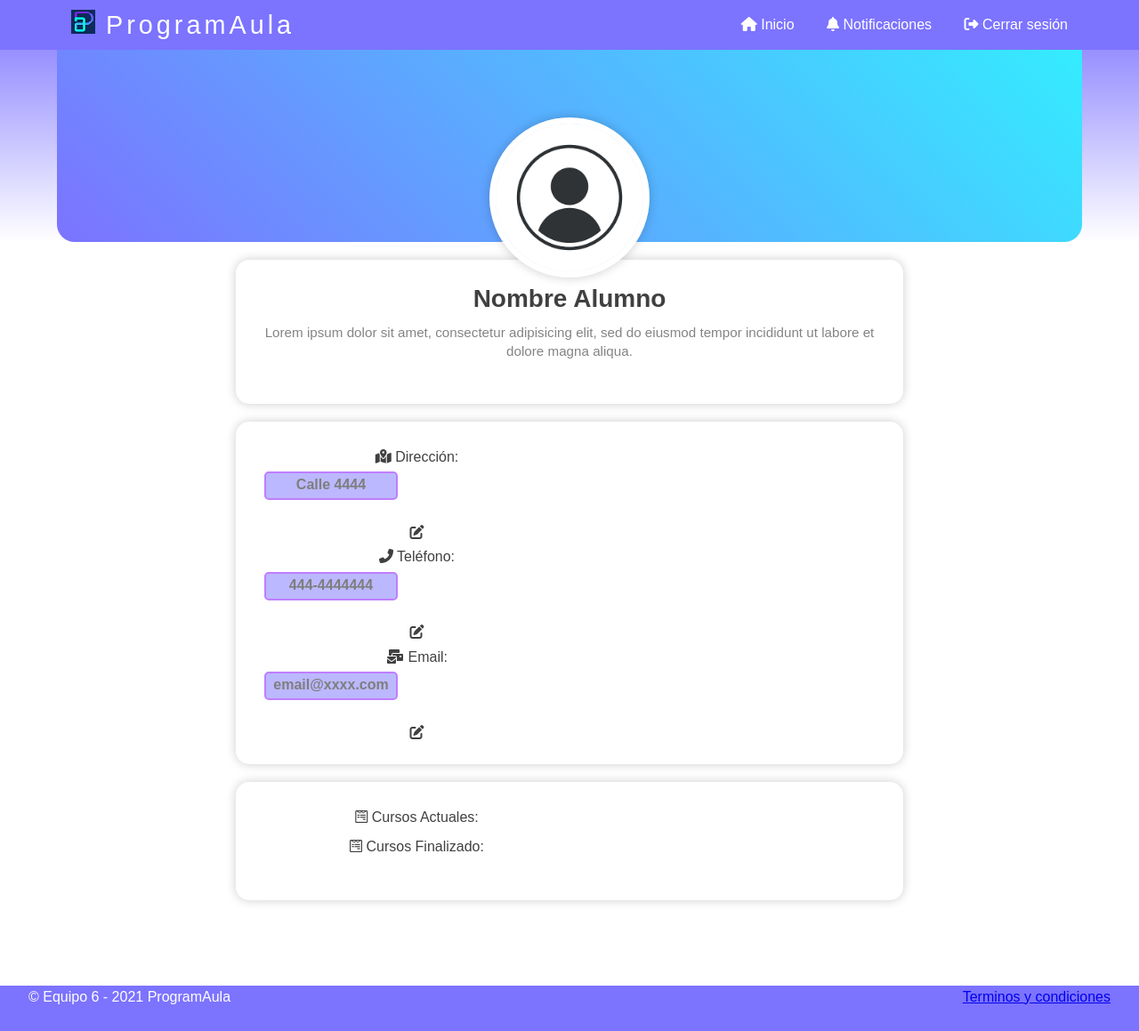
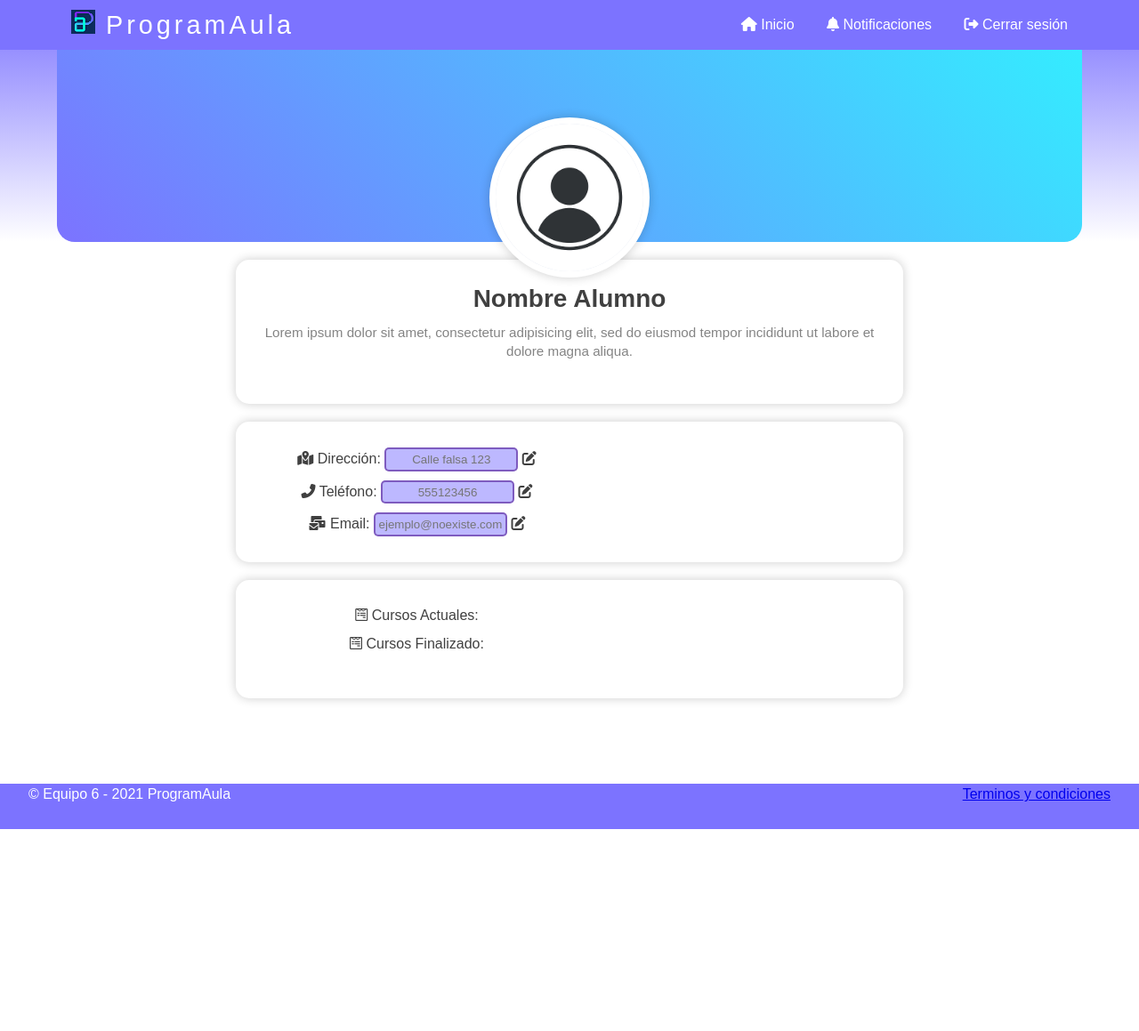
Before and after one commit to melikleiban/ProgramAula, a Spring app: page /perfilAlumno in a window 1280 px wide. Shown: the whole page at 89% size. After the commit the page ends 932 px from the top, so only its background shows below. Run offline with Thymeleaf, Linux system fonts and the light colour scheme; the template is opened without the code that fills it, so the values that code supplies are empty; some libraries are stand-ins or nearby versions.

Commit message:
Arreglo visual lista de datos alum

```diff
--- a/src/main/resources/static/css/estiloPerfilAlumno.css
+++ b/src/main/resources/static/css/estiloPerfilAlumno.css
@@ -244,22 +244,17 @@ p {
     background: #7c73ff;
     color: white;
     padding: 0.1rem 0;
-    text-align: center;
+    text-align: left;
     margin-top: 6rem;
 }
 
-.lista-datos p{
-	background: #7c73ff;
+.perfil-usuario-footer input {
+	background-color: rgb(124, 115, 255, .5); ;
 	color: rgb(0, 0, 0);
-	font-weight: bold;
 	padding: 2px;
-	border: 2px solid rgb(128, 0, 255);
+	border: 2px solid rgb(64, 0, 128, .5);
 	border-radius: 5px;
 	width: 15rem;
-}
-
-.lista-datos p{
-	opacity: .5;
 	height: 2em;
 	width: 150px;
 	text-align: center;
--- a/src/main/resources/templates/perfilAlumno.html
+++ b/src/main/resources/templates/perfilAlumno.html
@@ -40,14 +40,14 @@
             </div>
             <div class="perfil-usuario-footer">
                 <ul class="lista-datos">
-                    <li><i class="fas fa-map-marked-alt"></i> Dirección: </li>
-                    <p>Calle 4444</p><i class="fas fa-edit"></i>
-                    <li><i class="icono fas fa-phone-alt"></i> Teléfono: </i></li>
-                    <p>444-4444444</p><i class="fas fa-edit"></i>
+                    <li><i class="fas fa-map-marked-alt"></i> Dirección: <input type="text" class="form-control" id="inputDireccion" placeholder="Calle falsa 123">    <i class="fas fa-edit"></i> </li>
+
+                    <li><i class="icono fas fa-phone-alt"></i> Teléfono: <input type="text" class="form-control" id="inputTelefono" placeholder="555123456">    <i class="fas fa-edit"></i></li>
+
                 </ul>
                 <ul class="lista-datos">
-                    <li><i class="fas fa-mail-bulk"></i> Email: </li>
-                    <p>email@xxxx.com</p><i class="fas fa-edit"></i>
+                    <li><i class="fas fa-mail-bulk"></i> Email: <input type="email" class="form-control" id="inputEmail" placeholder="ejemplo@noexiste.com">    <i class="fas fa-edit"></i></li>
+
                 </ul>
             </div>
             <div class="perfil-usuario-cursos">
```
Also changed, not shown: 7 other files.
